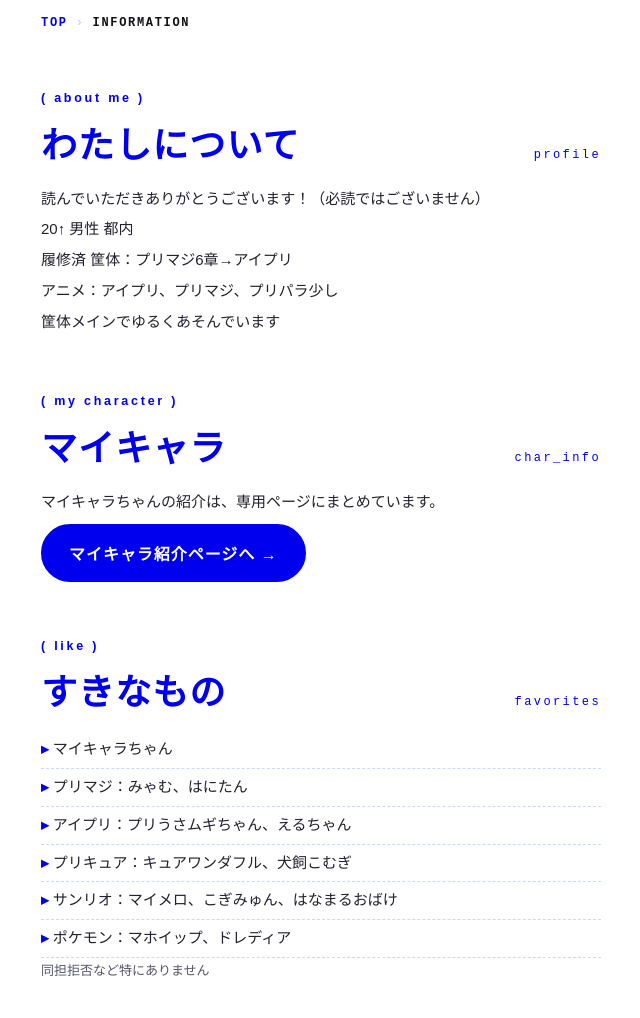
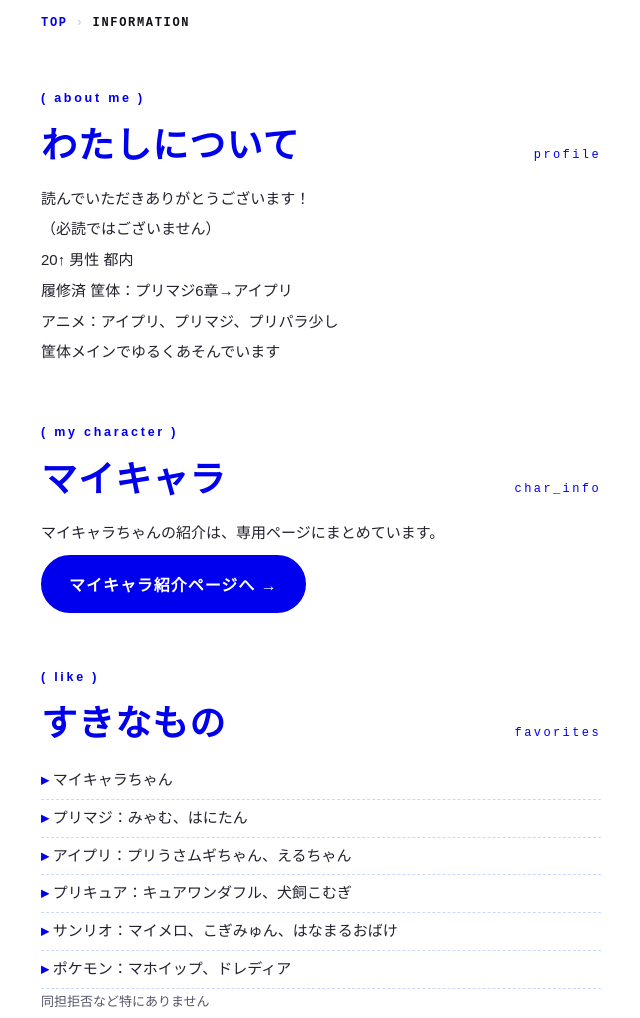
Before and after one commit to watagi-ch/watagi-ch.github.io, a plain HTML site: page index.html in a window 1280 px wide. Shown: the top 1018 px of the page, without its empty margins (319-959 px from the left). Drawn offline with Linux system fonts and the light colour scheme.

Commit message:
Update index.html

```diff
--- a/index.html
+++ b/index.html
@@ -110,7 +110,7 @@
   <section class="fade" id="about">
     <p class="label">( about me )</p>
     <h2>わたしについて <span class="small mono">profile</span></h2>
-    <p>読んでいただきありがとうございます！（必読ではございません）</p>
+    <p>読んでいただきありがとうございます！<br>（必読ではございません）</p>
     <p>20↑ 男性 都内<br>
     履修済 筐体：プリマジ6章→アイプリ<br>
     アニメ：アイプリ、プリマジ、プリパラ少し<br>
```
